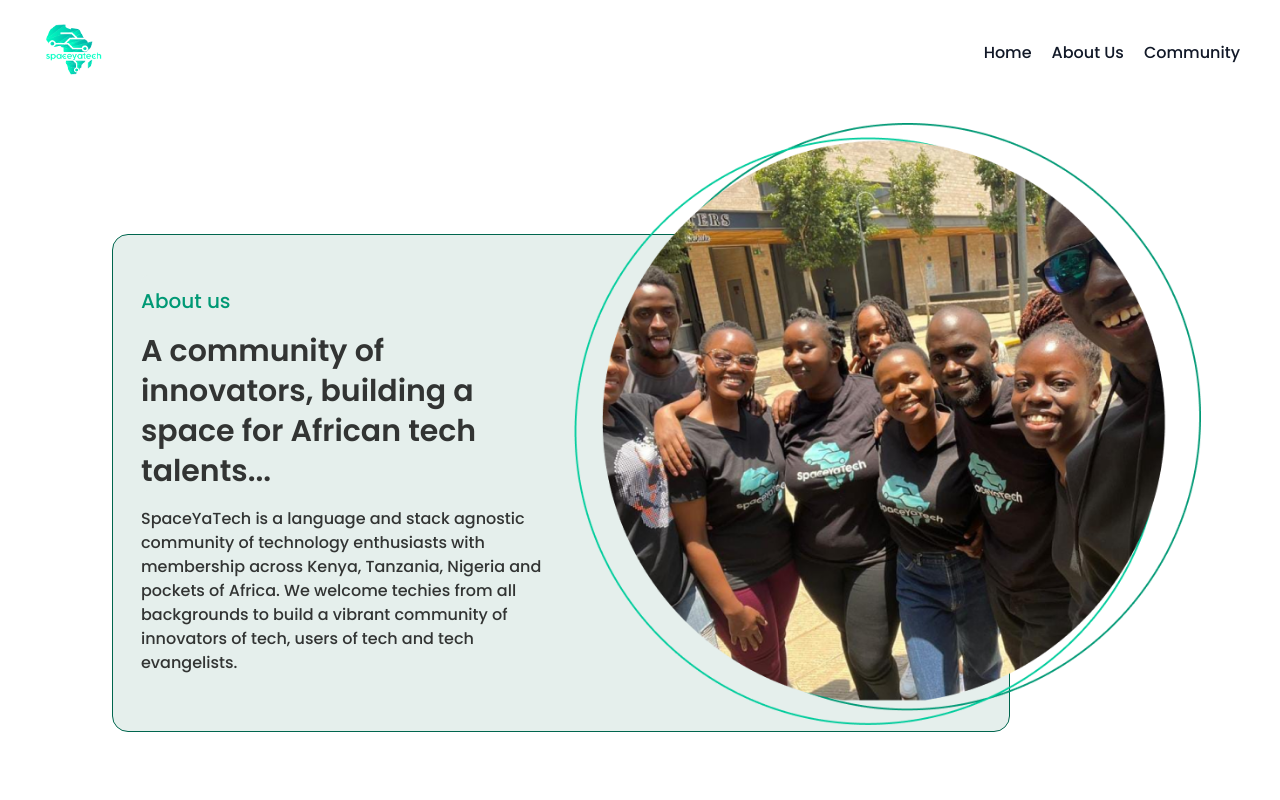
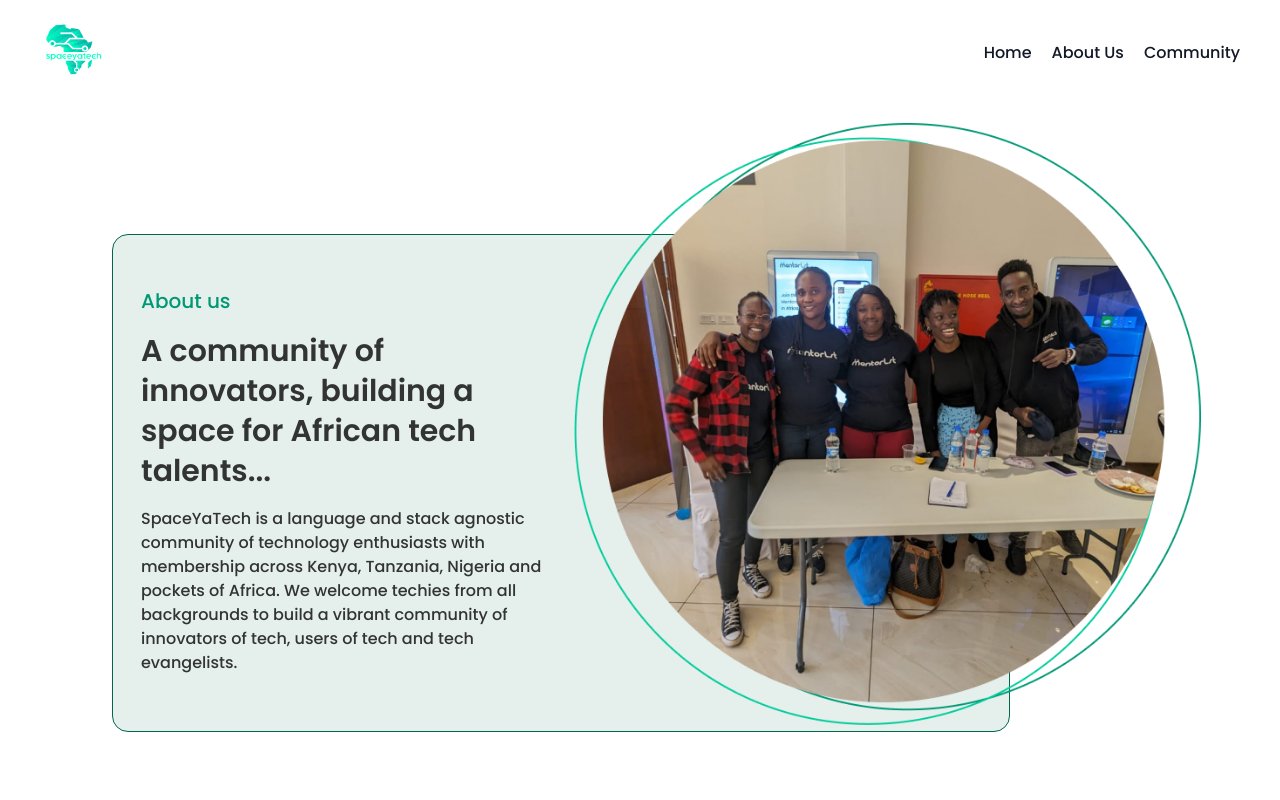
Before and after one commit to SpaceyaTech/SYT-Web-Redesign, a React (Vite) app: page /about-us in a window 1280 px wide. Shown: the top 800 px of the page. Built offline with nearby package versions, Linux system fonts and the light colour scheme.

Commit message:
changed hero images on aboutUs & landing pages

```diff
--- a/src/APP/components/PodcastCard.jsx
+++ b/src/APP/components/PodcastCard.jsx
@@ -5,7 +5,7 @@
     <a href={link} target="_blank" rel="noopener noreferrer">
       <div className="w-[95vw] md:w-[520px] h-[520px] rounded-md overflow-hidden relative">
         <img src={img} alt="podcast" className="w-full h-full object-cover" />
-        <div className="absolute bottom-0 left-0 right-0 bg-black opacity-80 h-1/3" />
+        <div className="absolute bottom-0 left-0 right-0 bg-black opacity-80 h-1/2 md:h-1/3" />
 
         <div className="absolute bottom-0 left-0 right-0 text-white flex flex-col gap-3 p-6">
           <h5 className="text-[#009975] font-medium text-sm capitalize">
--- a/src/APP/pages/aboutUs/sections/HeroSection.jsx
+++ b/src/APP/pages/aboutUs/sections/HeroSection.jsx
@@ -1,5 +1,6 @@
-import AboutImg1 from "../../../../assets/images/aboutPage/about-img-1.png";
-import AboutImg2 from "../../../../assets/images/aboutPage/about-img-2.png";
+import React from "react";
+
+import { aboutImg2, heroImg } from "../../../../assets/images/aboutPage";
 
 function HeroSection() {
   return (
@@ -22,14 +23,14 @@
           evangelists.
         </p>
         <img
-          src={AboutImg1}
+          src={heroImg}
           alt="space ya tech"
           className="absolute -top-8 md:-top-24 lg:-top-8 xl:-top-28 right-0 md:-right-36 lg:-right-48 xl:-right-48 w-2/6 md:w-auto lg:w-[70%]"
         />
       </div>
       <div className="flex flex-col md:flex-row justify-between items-center md:my-20 min-h-96 px-4 md:px-0">
         <div className="my-10">
-          <img src={AboutImg2} alt="space ya tech" />
+          <img src={aboutImg2} alt="space ya tech" />
         </div>
         <div className="leading-6 md:w-1/2 text-base space-y-4 md:pl-10">
           <p>
--- /dev/null
+++ b/src/assets/images/aboutPage/index.js
@@ -0,0 +1,4 @@
+import heroImg from "./heroSec.png";
+import aboutImg2 from "./about-img-2.png";
+
+export { heroImg, aboutImg2 };
```
Also changed, not shown: src/assets/images/aboutPage/heroSec.png (added), src/assets/images/hero-section/bannerImg.png.
